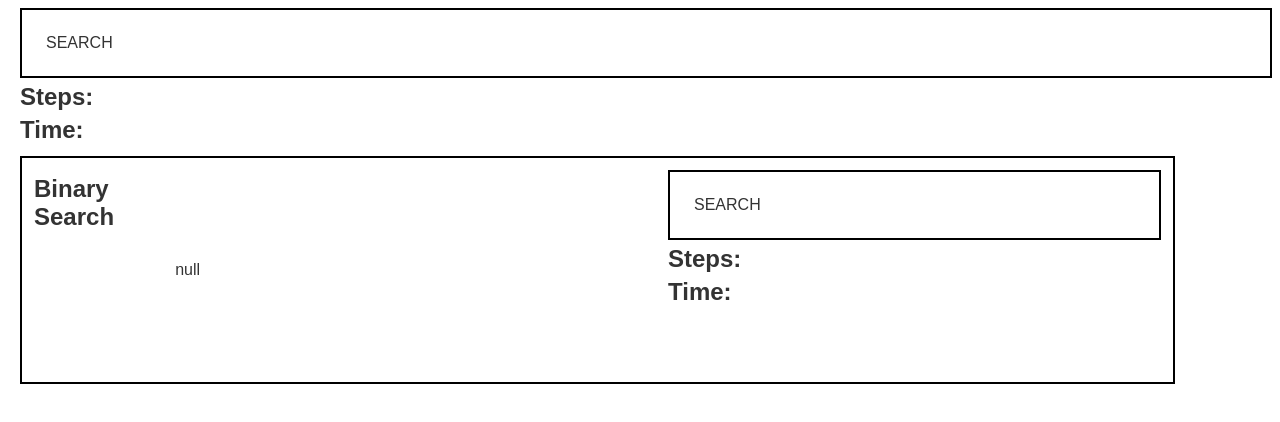
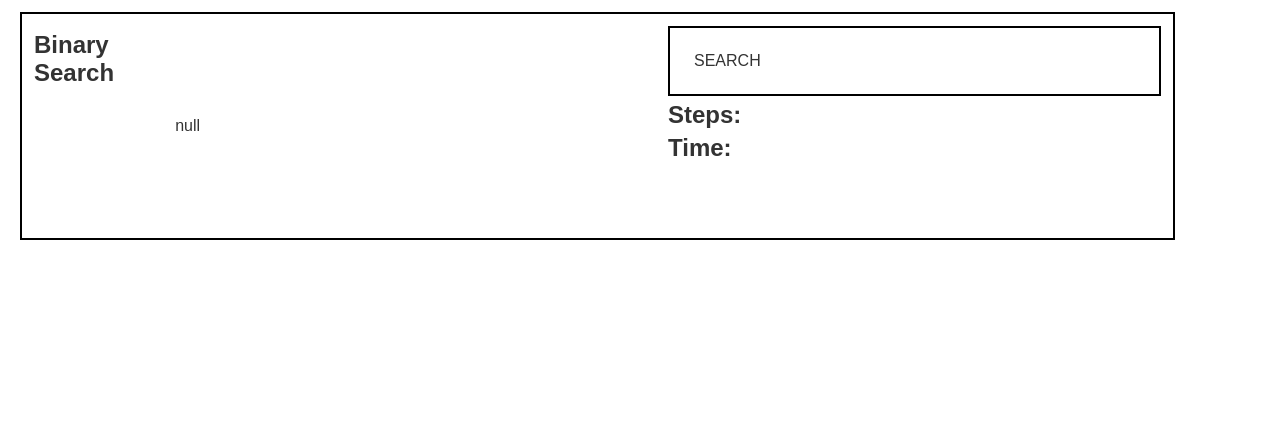
Before and after one commit to JariMiers04/DevelopmentIV-CourseProject, a plain HTML site: page index.html in a window 1280 px wide. Drawn offline with Linux system fonts and the light colour scheme.

Commit message:
update index

```diff
--- a/index.html
+++ b/index.html
@@ -12,15 +12,6 @@
 </head>
 
 <body>
-    <div>
-        <span>
-            <div class="button" id="click-stupid-search">Search</div>
-        </span>
-        <span class="statistics">
-            <h2>Steps: </h2>
-            <h2>Time: </h2>
-        </span>
-    </div>
     </div>
     <div id="binary-search" class="search-container">
         <h2>Binary Search</h2>
```
